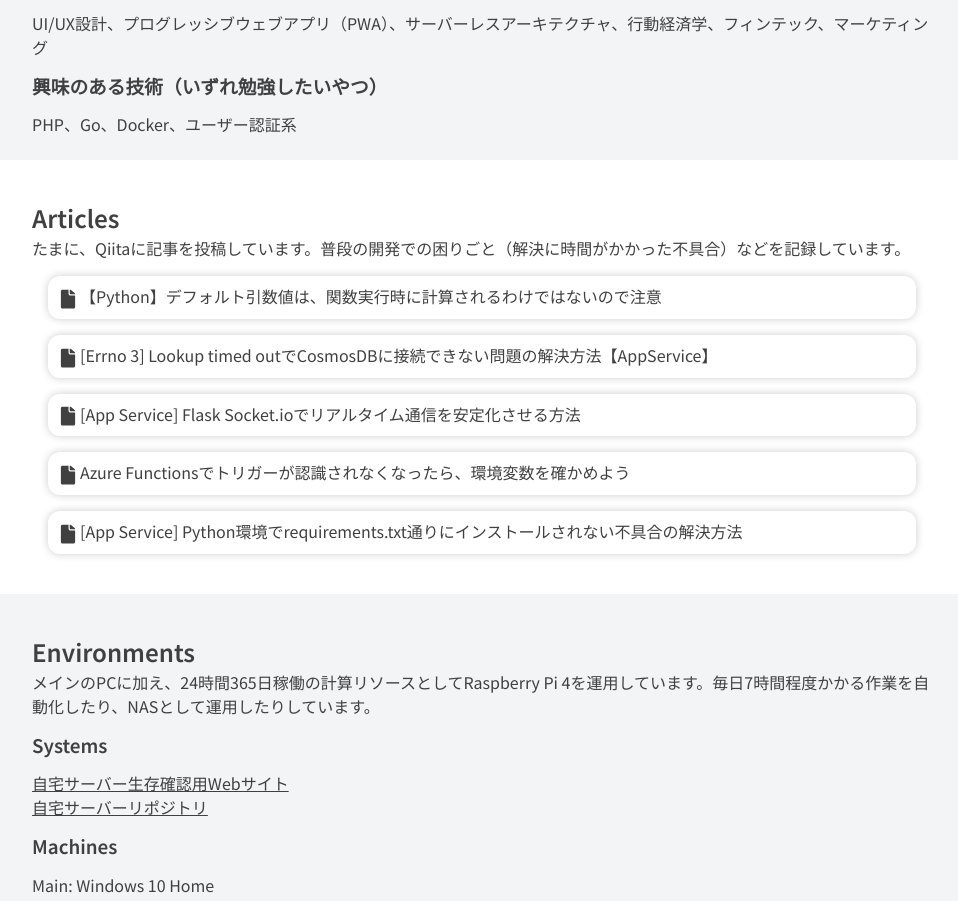
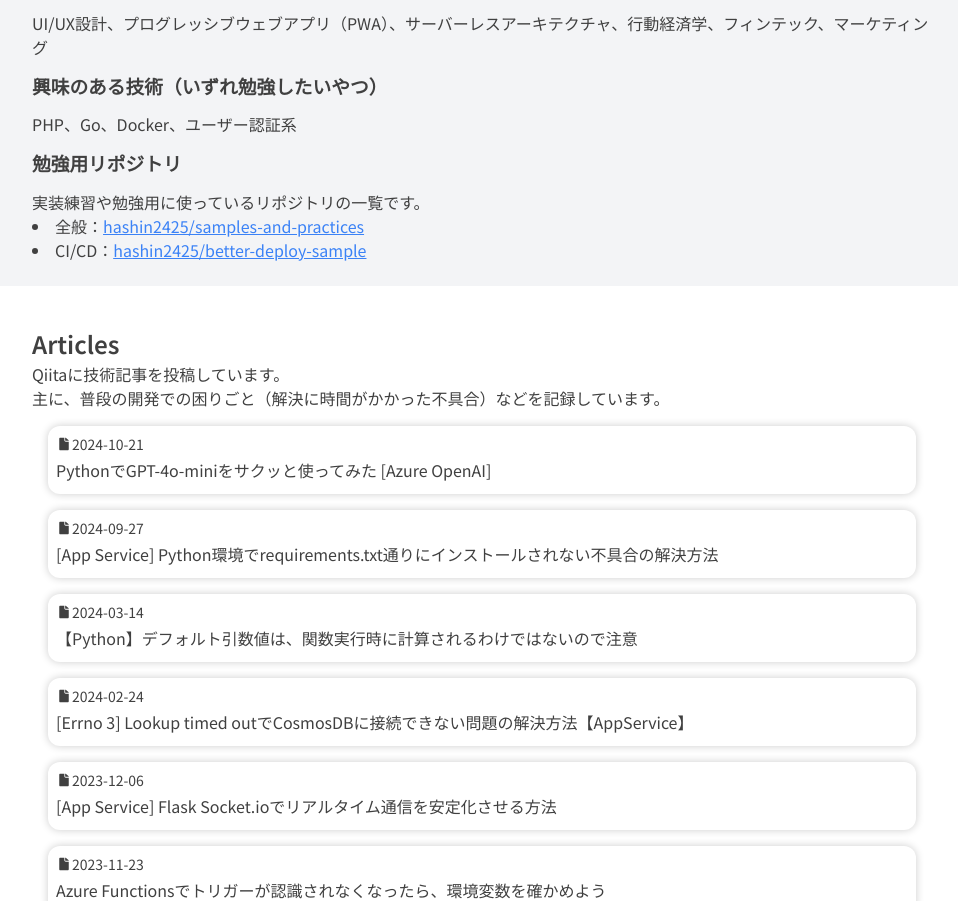
Before and after one commit to hashin2425/hashin2425.github.io, a Next.js app: page / in a window 1280 px wide. Shown: the part 2680-3581 px from the top of the page, without its empty margins (158-1116 px from the left). Built offline with nearby package versions, Linux system fonts and the light colour scheme.

Commit message:
feat: 内容の更新

```diff
--- a/src/app/page.tsx
+++ b/src/app/page.tsx
@@ -40,12 +40,15 @@ function TechLinksGenerator({ techListText }: PropsWithChildren<{ techListText:
   );
 }
 
-function ArticleLinkGenerator({ articleLink, articleTitle }: PropsWithChildren<{ articleLink: string; articleTitle: string }>) {
+function ArticleLinkGenerator({ articleLink, postedAt, articleTitle }: PropsWithChildren<{ articleLink: string; postedAt: string; articleTitle: string }>) {
   return (
     <li>
       <a className="block shadow-around hover:bg-gray-100 bg-white rounded-xl p-2 m-4" href={articleLink} target="_blank" rel="noopener noreferrer">
-        <IoIosDocument className="inline-block text-2xl align-middle" />
-        {articleTitle}
+        <div className="flex items-center">
+          <IoIosDocument className="inline-block text-base" />
+          <p className="whitespace-nowrap text-sm">{postedAt}</p>
+        </div>
+        <p className="text-base py-1">{articleTitle}</p>
       </a>
     </li>
   );
@@ -142,7 +145,7 @@ export default function Home() {
             <tr>
               <th>クラウド（その他）</th>
               <td>
-                <TechLinksGenerator techListText="Firebase Auth,Google App Script" />
+                <TechLinksGenerator techListText="Cloudflare,Firebase Auth,Google App Script" />
               </td>
             </tr>
             <tr>
@@ -154,7 +157,7 @@ export default function Home() {
             <tr>
               <th>その他</th>
               <td>
-                <TechLinksGenerator techListText="Linux,Raspberry Pi,Docker,Redis" />
+                <TechLinksGenerator techListText="Linux,Raspberry Pi,Docker,Redis,Nginx" />
               </td>
             </tr>
           </tbody>
@@ -194,16 +197,34 @@ export default function Home() {
         <p>UI/UX設計、プログレッシブウェブアプリ（PWA）、サーバーレスアーキテクチャ、行動経済学、フィンテック、マーケティング</p>
         <h3>興味のある技術（いずれ勉強したいやつ）</h3>
         <p>PHP、Go、Docker、ユーザー認証系</p>
+        <h3>勉強用リポジトリ</h3>
+        <p>実装練習や勉強用に使っているリポジトリの一覧です。</p>
+        <ul>
+          <li className="list-disc list-inside">
+            全般：
+            <Link className="text-blue-500 underline" href={"https://github.com/hashin2425/samples-and-practices"}>
+              hashin2425/samples-and-practices
+            </Link>
+          </li>
+          <li className="list-disc list-inside">
+            CI/CD：
+            <Link className="text-blue-500 underline" href={"https://github.com/hashin2425/better-deploy-sample"}>
+              hashin2425/better-deploy-sample
+            </Link>
+          </li>
+        </ul>
       </SectionComponent>
 
       <SectionComponent h2text="Articles">
-        <p>たまに、Qiitaに記事を投稿しています。普段の開発での困りごと（解決に時間がかかった不具合）などを記録しています。</p>
+        <p>Qiitaに技術記事を投稿しています。</p>
+        <p>主に、普段の開発での困りごと（解決に時間がかかった不具合）などを記録しています。</p>
         <ul>
-          <ArticleLinkGenerator articleLink="https://qiita.com/hashin2425/items/55ccc5e4b18455d1158d" articleTitle="【Python】デフォルト引数値は、関数実行時に計算されるわけではないので注意" />
-          <ArticleLinkGenerator articleLink="https://qiita.com/hashin2425/items/0e6e0056035bc491a642" articleTitle="[Errno 3] Lookup timed outでCosmosDBに接続できない問題の解決方法【AppService】" />
-          <ArticleLinkGenerator articleLink="https://qiita.com/hashin2425/items/dd337f8de0024d6bc354" articleTitle="[App Service] Flask Socket.ioでリアルタイム通信を安定化させる方法" />
-          <ArticleLinkGenerator articleLink="https://qiita.com/hashin2425/items/b30dbed78d9323ce15fd" articleTitle="Azure Functionsでトリガーが認識されなくなったら、環境変数を確かめよう" />
-          <ArticleLinkGenerator articleLink="https://qiita.com/hashin2425/items/b77186fad78e10304c8b" articleTitle="[App Service] Python環境でrequirements.txt通りにインストールされない不具合の解決方法" />
+          <ArticleLinkGenerator articleLink="https://qiita.com/hashin2425/items/8ea73327cf29a12510ec" postedAt="2024-10-21" articleTitle="PythonでGPT-4o-miniをサクッと使ってみた [Azure OpenAI]" />
+          <ArticleLinkGenerator articleLink="https://qiita.com/hashin2425/items/b77186fad78e10304c8b" postedAt="2024-09-27" articleTitle="[App Service] Python環境でrequirements.txt通りにインストールされない不具合の解決方法" />
+          <ArticleLinkGenerator articleLink="https://qiita.com/hashin2425/items/55ccc5e4b18455d1158d" postedAt="2024-03-14" articleTitle="【Python】デフォルト引数値は、関数実行時に計算されるわけではないので注意" />
+          <ArticleLinkGenerator articleLink="https://qiita.com/hashin2425/items/0e6e0056035bc491a642" postedAt="2024-02-24" articleTitle="[Errno 3] Lookup timed outでCosmosDBに接続できない問題の解決方法【AppService】" />
+          <ArticleLinkGenerator articleLink="https://qiita.com/hashin2425/items/dd337f8de0024d6bc354" postedAt="2023-12-06" articleTitle="[App Service] Flask Socket.ioでリアルタイム通信を安定化させる方法" />
+          <ArticleLinkGenerator articleLink="https://qiita.com/hashin2425/items/b30dbed78d9323ce15fd" postedAt="2023-11-23" articleTitle="Azure Functionsでトリガーが認識されなくなったら、環境変数を確かめよう" />
         </ul>
       </SectionComponent>
 
--- a/src/components/Utils.tsx
+++ b/src/components/Utils.tsx
@@ -8,7 +8,7 @@ import Link from "next/link";
 
 const SectionComponent: React.FC<PropsWithChildren & { h2text: string }> = ({ children, h2text }) => {
   return (
-    <section className="py-6 px-6 odd:bg-gray-100 even:bg-white group">
+    <section className="py-6 px-6 odd:bg-gray-100 even:bg-white group" id={h2text}>
       <div className="max-w-[900px] mx-auto">
         <h2 className={"sticky top-8 group-odd:bg-gray-100 group-even:bg-white pb-0 z-[990]" + (h2text === "" ? " hidden" : "")}>{h2text}</h2>
         {children}
```
